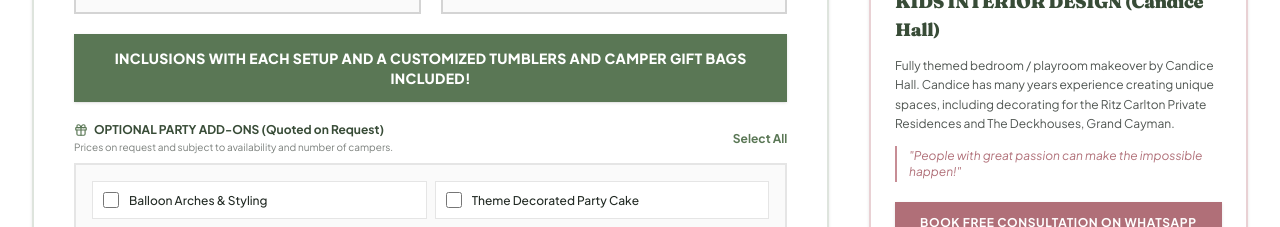
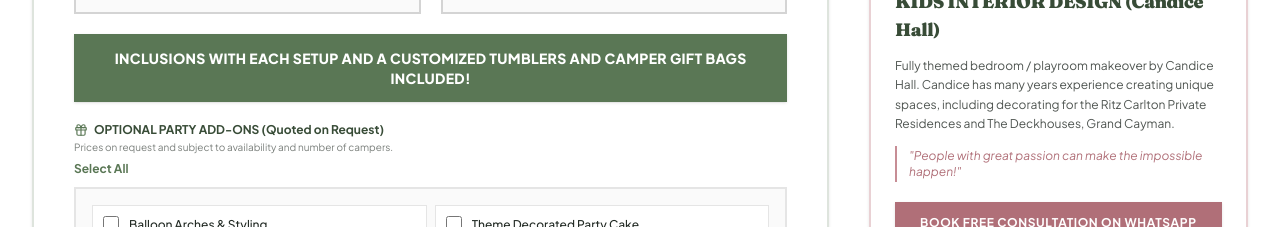
Before and after one commit to kashaffshoukat/ps.ky, a React (Vite) app: page / in a window 1280 px wide. Shown: the part 10880-11107 px from the top of the page. Built offline with nearby package versions, Linux system fonts and the light colour scheme.

Commit message:
Fix how it works section colors and remove footer info

```diff
--- a/src/components/ContactSection.tsx
+++ b/src/components/ContactSection.tsx
@@ -658,14 +658,15 @@ export const ContactSection: React.FC<ContactSectionProps> = ({
                         <span className="text-[10px] text-[#232B25]/60 block mt-0.5">
                           Prices on request and subject to availability and number of campers.
                         </span>
-                      </div>
-                      <button
+                         <button
                         type="button"
                         onClick={handleSelectAllExtras}
                         className="text-xs font-bold text-[#5A7755] hover:underline cursor-pointer"
                       >
                         {formData.extras.length === EXTRAS_LIST.length ? 'Deselect All' : 'Select All'}
                       </button>
+                      </div>
+
                     </div>
 
                     <div className="grid grid-cols-1 sm:grid-cols-2 gap-2 bg-neutral-50 border-2 border-neutral-200 rounded-none p-4 max-h-72 overflow-y-auto no-scrollbar">
```
